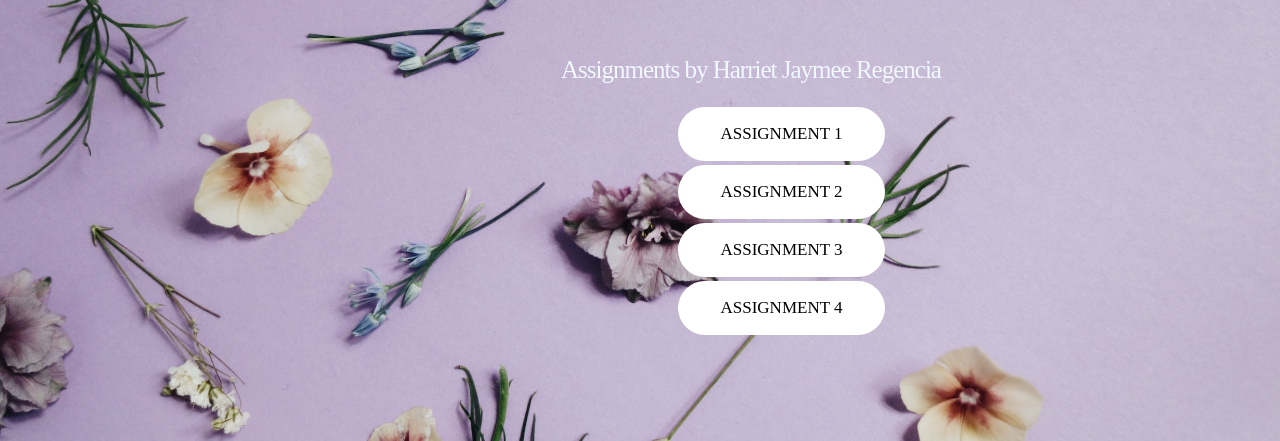
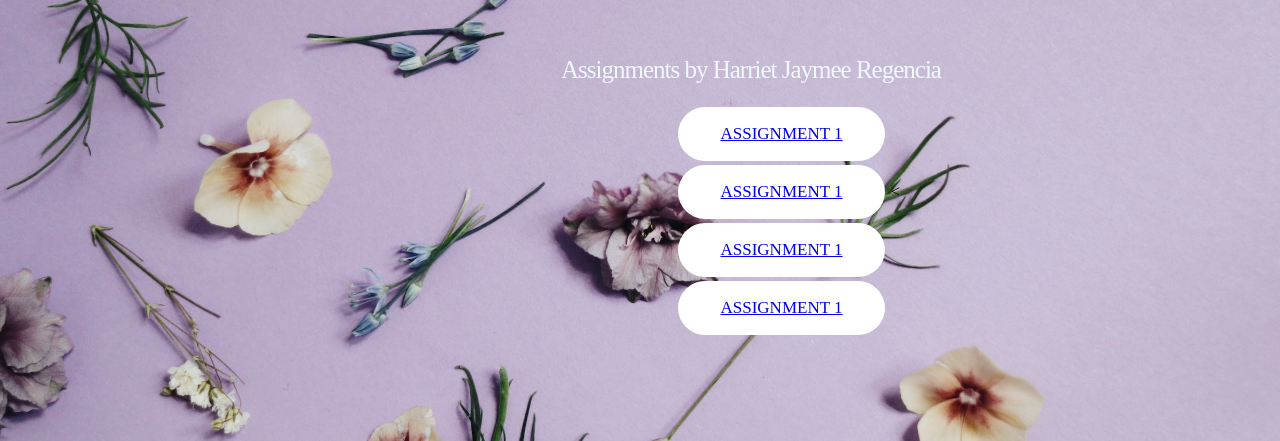
Before and after one commit to harjcregencia/cs1130, a plain HTML site: page index.html in a window 1280 px wide. Shown: the part 359-800 px from the top of the page. Drawn offline with Linux system fonts and the light colour scheme.

Commit message:
Update index.html

```diff
--- a/index.html
+++ b/index.html
@@ -20,11 +20,10 @@
             <h2> Assignments by Harriet Jaymee Regencia </h2>
         </div2> </center>
         <div3>
-            <button onclick="/ass1.html"> Assignment 1 </button>
-            <!-- <a href="https://google.com" class="button">Go to Google</a> -->
-            <button onmousedown="#"> Assignment 2 </button>
-            <button onmousedown="#"> Assignment 3 </button>
-            <button onmousedown="#"> Assignment 4 </button>
+            <button><a href="ass1.html"> Assignment 1 </a> </button>
+            <button><a href="ass2.html"> Assignment 1 </a> </button>
+            <<button><a href="ass3.html"> Assignment 1 </a> </button>
+            <button><a href="ass4.html"> Assignment 1 </a> </button>
         </div3>
     </main>
 </body>
```
